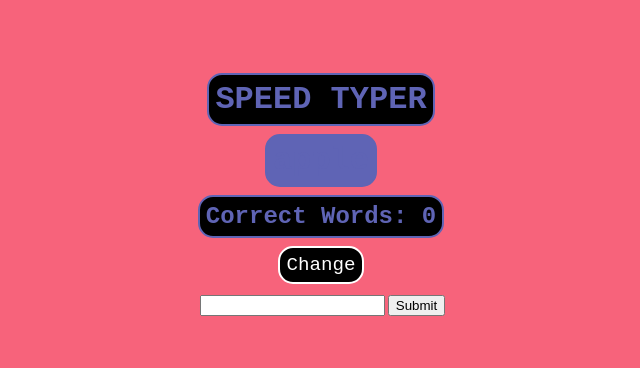
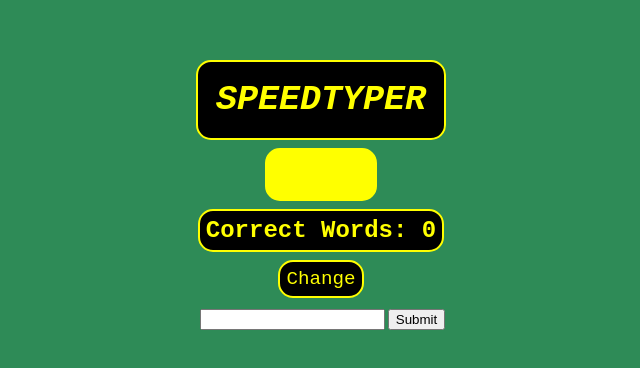
Before and after one commit to taariqelliott/word-scroll, a React (Vite) app: page / in a window 1280 px wide. Shown: the part 212-580 px from the top of the page, without its empty margins (319-959 px from the left). Built offline with nearby package versions, Linux system fonts and the light colour scheme.

Commit message:
added some styling fixes

```diff
--- a/package.json
+++ b/package.json
@@ -4,7 +4,7 @@
   "version": "0.0.0",
   "type": "module",
   "scripts": {
-    "dev": "vite --open",
+    "dev": "vite --host --open",
     "build": "vite build",
     "lint": "eslint . --ext js,jsx --report-unused-disable-directives --max-warnings 0",
     "preview": "vite preview"
--- a/src/App.css
+++ b/src/App.css
@@ -1,7 +1,9 @@
 body {
-    background: #f7637b;
-    color: #5f64b5;
+    /* background: #f7637b; */
+    background: seagreen;
+    color: yellow;
     text-align: center;
+    font-family: 'Gill Sans', 'Gill Sans MT', Calibri, 'Trebuchet MS', sans-serif;
 
 }
 
@@ -19,15 +21,17 @@ body {
 
 .speedTitle {
     font-family: 'Courier New', Courier, monospace;
+    font-size: 35px;
     background: black;
     border: 2px solid;
-    padding: 6px;
+    padding: 18px;
     border-radius: 15px;
+    font-style: italic;
 }
 
 .randomWord {
     font-family: 'Courier New', Courier, monospace;
-    background: #5f64b5;
+    background: yellow;
     border: 2px solid;
     padding: 6px;
     border-radius: 15px;
@@ -46,7 +50,7 @@ body {
     font-family: 'Courier New', Courier, monospace;
     cursor: pointer;
     background: black;
-    color: white;
+    color: yellow;
     font-size: larger;
     border: 2px solid;
     padding: 6px;
@@ -68,6 +72,19 @@ body {
     }
 
     100% {
-        color: #5f64b5;
+        color: yellow;
     }
 }
+
+.gameOver,
+.scoredPoints{
+    color: black;
+    background:yellow ;
+    border-radius: 10px;
+    padding: 10px;
+}
+
+.points{
+    color: seagreen;
+    font-weight: bold;
+}
--- a/src/App.jsx
+++ b/src/App.jsx
@@ -14,19 +14,16 @@ export default function App() {
         return wordsArray[Math.floor(Math.random() * wordsArray.length)];
     };
     const [word, setWord] = useState(getRandomWord());
-    // const wordToremove = word
 
     const removeWord = () => {
-        console.log(`word we removed is ${word.toUpperCase()}`);
+        console.log("word we removed is", word.toUpperCase());
         const removedWordIndex = wordsArray.indexOf(word)
         wordsArray.splice(removedWordIndex, 1)
         if (wordsArray.length === 0) {
             setGameOver(true)
         }
-        console.log(`The wordsArray length is now ${wordsArray.length === 1 ? "1 word long" : `${wordsArray.length} words long`}`);
+        console.log(`The wordsArray length is now ${wordsArray.length === 1 ? "1 word long." : `${wordsArray.length} words long.`}`);
     }
-
-
 
     // Function to change the displayed word
     function changeWord() {
@@ -36,7 +33,6 @@ export default function App() {
 
     // Function to handle form submission
     function handleSubmit(e) {
-        // removeWord()
         e.preventDefault(); // Prevent the default form submission behavior
         // Check if the typed word matches the displayed word
         if (inputValue.toLowerCase() === word) {
@@ -47,8 +43,6 @@ export default function App() {
             setCorrectWords(correctWords - 1); // Decrease correct count if wrong
             setInputValue(""); // Clear the input value
         }
-
-
     }
 
     // Function to handle input value change
@@ -60,11 +54,11 @@ export default function App() {
     return (
         <div>
             <div className="gameDiv">
-                <h1 className="speedTitle">SPEED TYPER</h1>
+                <h1 className="speedTitle">SPEEDTYPER</h1>
                 {gameOver ? (
                     <>
-                        <h1>Game Over</h1>
-                        <h2>You scored {correctWords == 1 ? "1 point" : correctWords + " points"}</h2>
+                        <h1 className="gameOver">Game Over</h1>
+                        <h2 className="scoredPoints">You scored {correctWords === 1 ? "1 point!" : <span className="points">{correctWords}</span>} points!</h2>
                     </>
                 ) : (
                     <>
```
Also changed, not shown: 1 other file (tests, documents, lock files or other folders).
